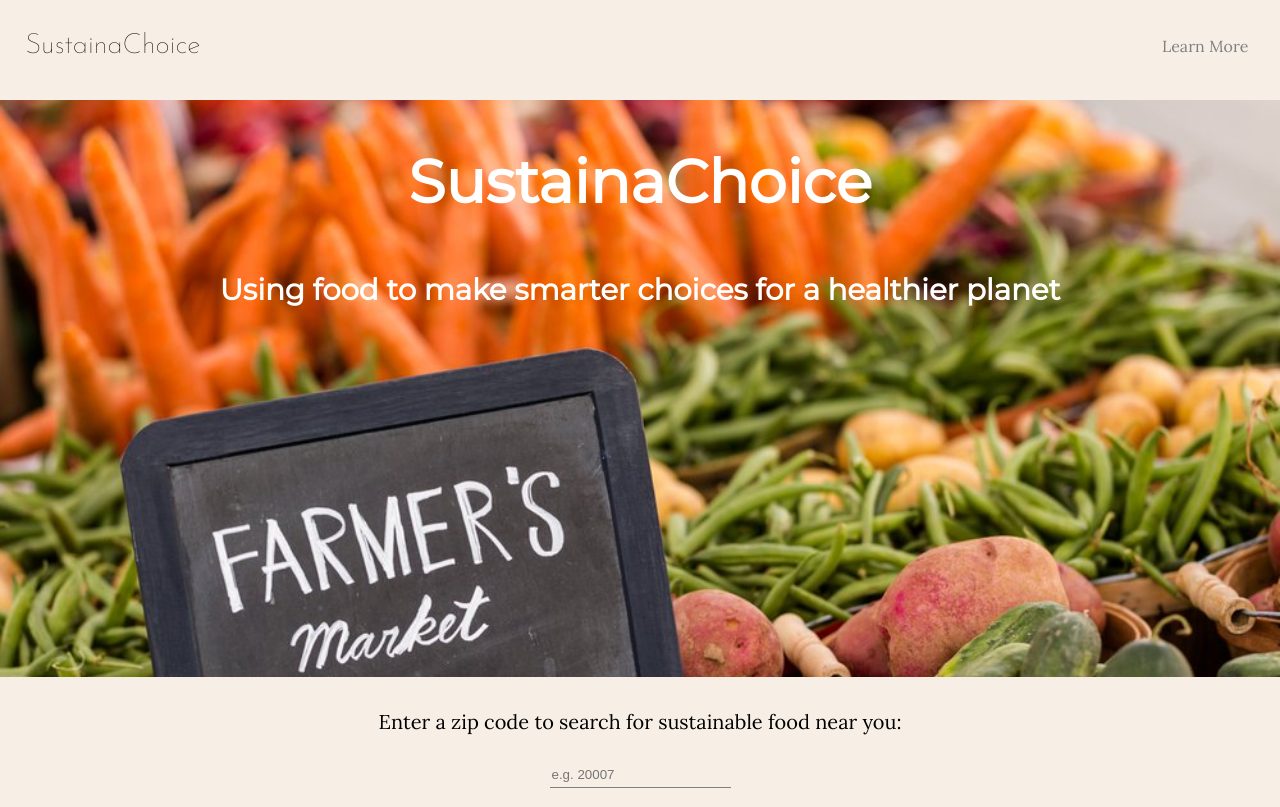
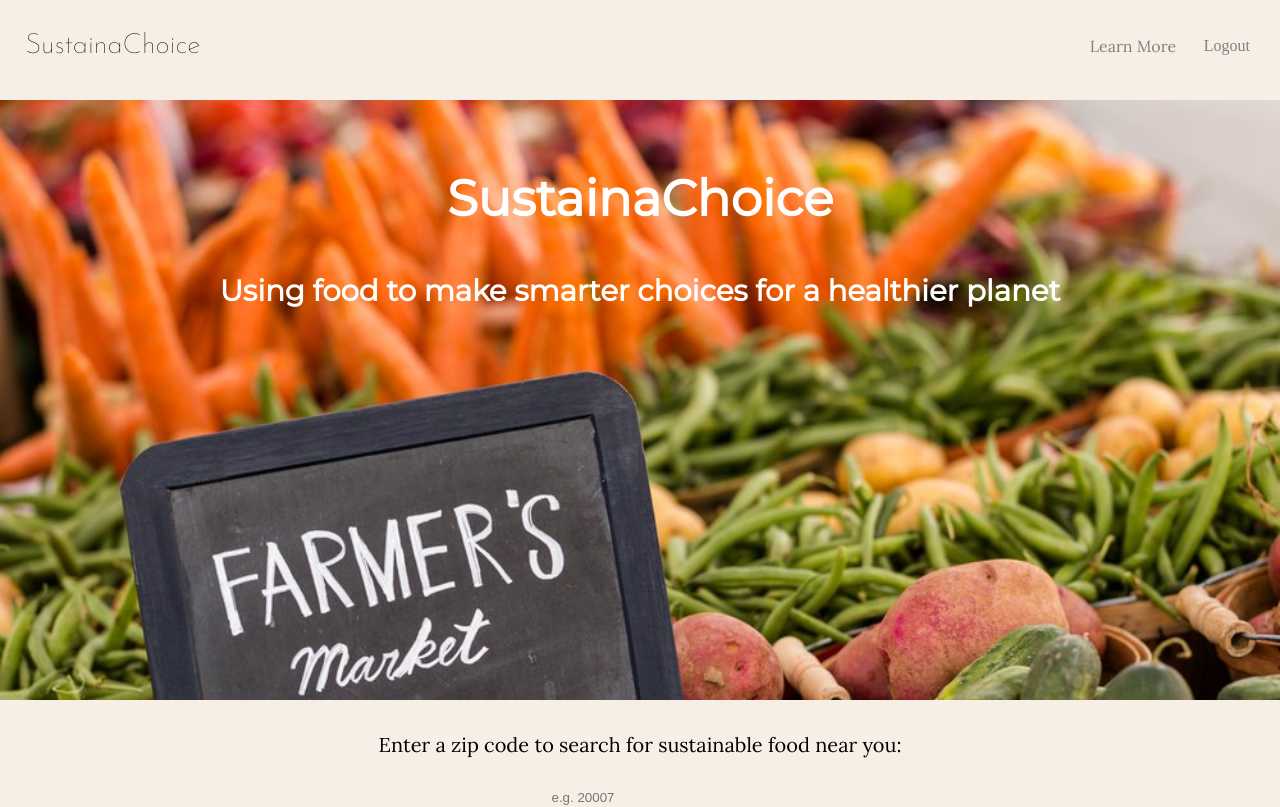
Before and after one commit to Farahgus10/Sustainachoice-client, a React (Create React App) app: page / in a window 1280 px wide. Shown: the top 807 px of the page. Built offline with nearby package versions, Linux system fonts and the light colour scheme; what google-maps-react would draw is missing.

Commit message:
logout link & css

```diff
--- a/src/App.js
+++ b/src/App.js
@@ -47,7 +47,7 @@ fetchApi(method = 'GET', apiBody ) {
   };
 
   const urlParams = new URLSearchParams(Object.entries(params));
-  let url = config.REACT_APP_API_BASE + 'api/results?';
+  let url = config.REACT_APP_API_BASE + '/api/results?';
 
   if(this.state.searchTerm) { url = url + urlParams}
   if(this.state.typeFilter !== 'all') {
--- a/src/Components/Header/Header.css
+++ b/src/Components/Header/Header.css
@@ -23,14 +23,14 @@ header {
     background-image: url('../../Images/farmersmarket.jpg');
     background-repeat: no-repeat;
     background-size: cover;
-    margin-top: 10%;
+    /* margin-top: 10%; */
 }
-@media only screen and (min-width: 730px ){
+@media only screen and (max-width: 730px ){
     .header-home-page{
         margin-top: 8%;
     }
 }
-@media only screen and (min-width: 1000px ){
+@media only screen and (max-width: 1000px ){
     .header-home-page{
         margin-top: 6%;
     }
--- a/src/Components/Nav/Nav.css
+++ b/src/Components/Nav/Nav.css
@@ -2,7 +2,7 @@
 @import url('https://fonts.googleapis.com/css?family=Noto+Serif+JP');
 @import url('https://fonts.googleapis.com/css?family=Lora');
 
-nav {
+/* nav {
   display: flex;
   justify-content: space-between;
   position: fixed;
@@ -12,11 +12,39 @@ nav {
   left: 0;
   right: 0;
   z-index: 10;
-  transition: top 0.3s; /* Transition effect when sliding down (and up) */
+  transition: top 0.3s; /* Transition effect when sliding down (and up)
+} */
+
+
+.nav-link {
+  float: left;
 }
-@media only screen and (min-width: 480px ){
+
+.links_right {
+  display: flex;
+  flex-direction: row-reverse;
+  justify-content: flex-start;
+}
+
+.logout_link {
+  margin-top: 33px;
+  font-family: 'Lora', serif;
+  font-size: 16px;
+  margin-right: 30px;
+}
+
+.link {
+  color: grey;
+}
+
+
+
+@media only screen and (max-width: 500px ){
   nav{
       height: 80px;
+  }
+  .logout_link{
+    margin-top: 23px;
   }
 }
 @media only screen and (min-width: 1000px ){
--- a/src/Components/Nav/Nav.js
+++ b/src/Components/Nav/Nav.js
@@ -1,8 +1,13 @@
 import React from 'react';
 import { Link } from 'react-router-dom'
+import TokenService from '../../Services/Token-Service';
 import './Nav.css';
 
 function Nav(props) {
+  function handleLogout() {
+    TokenService.clearAuthToken()
+}
+
   return (
     <div className="nav">
       <nav className="nav" role="navigation">
@@ -10,14 +15,21 @@ function Nav(props) {
       <div className="nav-link home">
         <Link to={'/'}>SustainaChoice</Link>
       </div>
-      <div className="dropdown">
+      <div className="links_right">
+        <div className="logout_link">
+          <Link to='/login' className="link" onClick={handleLogout}>Logout</Link>
+        </div>
+        <div className="dropdown">
         <button className="dropbtn">Learn More</button>
           <div className="dropdown-content">
             <Link style={{display: 'block'}} to={'/why-eat-sustainably'}>Why eat sustainably?</Link>{' '}
             <Link style={{display: 'block'}} to={'/consumer-help'}>How can consumers help?</Link>{' '}
             <Link style={{display: 'block'}} to={'/business-help'}>How can businesses help?</Link>{' '}
+          </div>
         </div>
+
       </div>
+
     </nav>
   </div>
   );
```
